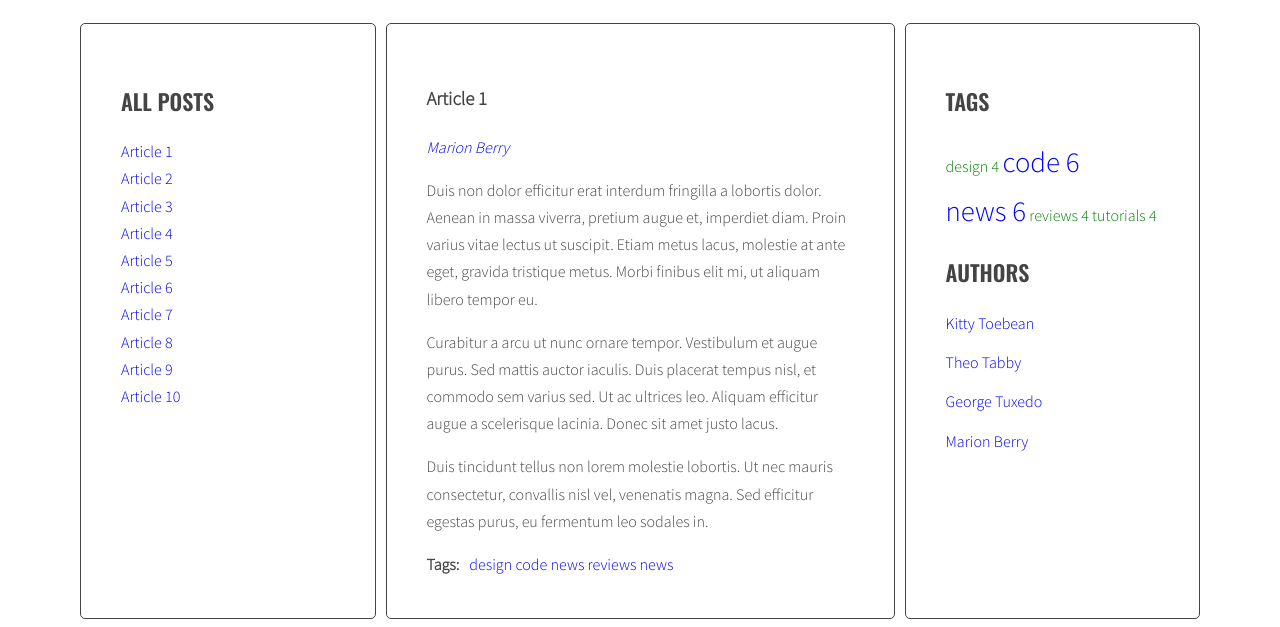
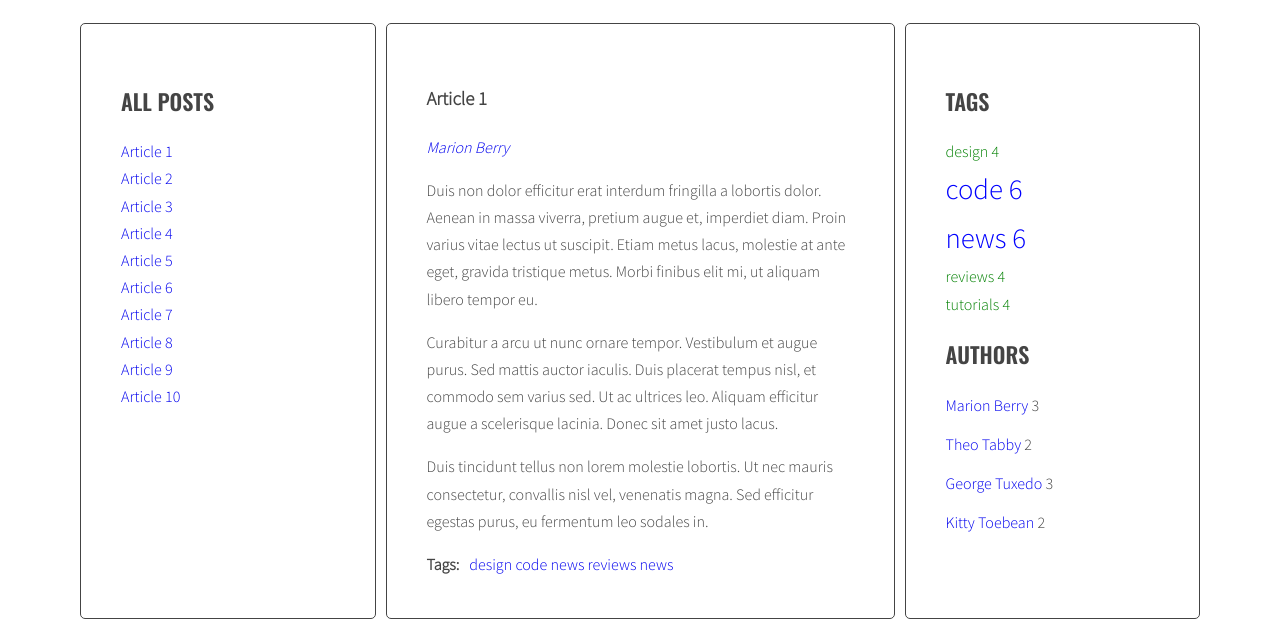
Before and after one commit to karolniedzwiecki/javascript-blog, a website: page index.html in a window 1280 px wide. Shown: the part 220-847 px from the top of the page. Drawn offline with nearby package versions, Linux system fonts and the light colour scheme.

Commit message:
Add add same function to authors as tags

```diff
--- a/index.html
+++ b/index.html
@@ -184,26 +184,6 @@
               </ul>
               <h2 class="section-title">Authors</h2>
               <ul class="list authors">
-                <li>
-                  <a href="#">
-                    <span class="author-name">Kitty Toebean</span>
-                  </a>
-                </li>
-                <li>
-                  <a href="#">
-                    <span class="author-name">Theo Tabby</span>
-                  </a>
-                </li>
-                <li>
-                  <a href="#">
-                    <span class="author-name">George Tuxedo</span>
-                  </a>
-                </li>
-                <li>
-                  <a href="#">
-                    <span class="author-name">Marion Berry</span>
-                  </a>
-                </li>
               </ul>
             </aside>
           </main>
--- a/js/script.js
+++ b/js/script.js
@@ -39,7 +39,10 @@ const optArticleSelector = '.post',
   optArticleAuthorSelector = '.post-author',
   optTagsListSelector = ".tags.list",
   optCloudClassCount = 5,
-  optCloudClassPrefix = 'tag-size-';
+  optCloudClassPrefix = 'tag-size-',
+  optAuthorsListSelector = '.list.authors',
+  optAuthorClassCount = 5,
+  optAuthorClassPrefix = 'author-size-';
 
 function generateTitleLinks(customSelector = ''){
 
@@ -214,11 +217,36 @@ function addClickListenersToTags(){
 }
 addClickListenersToTags();
 
+function calculateAuthorsParams(authors){
+  const params = {
+    min: 1,
+    max: 5,
+  };
+  console.log(params);
+
+  for (let author in authors) {
+    console.log(author + ' is used ' + authors[author] + ' times');
+
+    params.max = Math.max(authors[author], params.max);
+    params.min = Math.min(authors[author], params.min);
+  }
+  return params;
+}
+
+function calculateAuthorClass(count, params){
+  const normalizedCount = count - params.min;
+  const normalizedMax = params.max - params.min;
+  const percentage = normalizedCount / normalizedMax;
+  const classNumber = Math.floor(percentage * (optAuthorClassCount - 1) + 1);
+  return optAuthorClassPrefix + classNumber;
+}
+
+
 function generateAuthors() {
+  /* [NEW] create a new variable allAuthors with an empty array */
+  let allAuthors = {};
   /* find all articles */
-
   const articles = document.querySelectorAll(optArticleSelector);
-
   /* START LOOP: for every article: */
   for(let article of articles){
     /* find authors wrapper */
@@ -233,16 +261,34 @@ function generateAuthors() {
     /* add generated code to html variable */
     html = html + linkHTML;
 
+    if (!allAuthors[articleAuthors]){
+     allAuthors[articleAuthors] = 1;
+   } else {
+     allAuthors[articleAuthors]++;
+   }
     //authorWrapper.innerHTML = html;
 
     authorWrapper.innerHTML = html;
-
     let links = document.querySelectorAll('.title a');
     //console.log(links);
 
     for(let link of links){
-      link.addEventListener('click', titleClickHandler);
+    link.addEventListener('click', titleClickHandler);
     }
+    const authorList = document.querySelector(optAuthorsListSelector);
+
+    const authorsParams = calculateAuthorsParams(allAuthors);
+
+    let allAuthorsHTML = '';
+
+    for (let articleAuthor in allAuthors){
+
+      const authorLinkHTML = calculateAuthorClass(allAuthors[articleAuthor], authorsParams);
+      console.log('authorLinkHTML:', authorLinkHTML);
+
+      allAuthorsHTML += '<li><a href="#author-' + articleAuthor + '" class ="' + authorLinkHTML + '">' + articleAuthor + '</a> ' + allAuthors[articleAuthor] + '</li>';
+}
+    authorList.innerHTML = allAuthorsHTML;
   }
 }
 generateAuthors();
--- a/sass/style.scss
+++ b/sass/style.scss
@@ -129,7 +129,7 @@ body {
 
 /* Tag Cloud */
 
-.tags li {
+.list-tags li {
   display: inline-block;
 }
 
```
Also changed, not shown: css/style.css, 1 other file.
